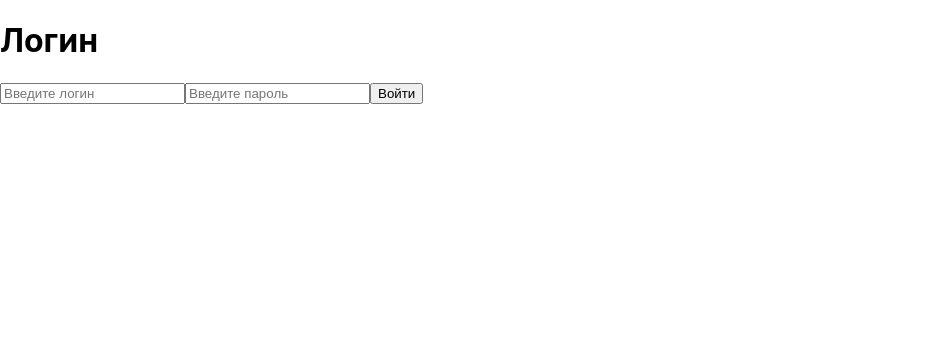
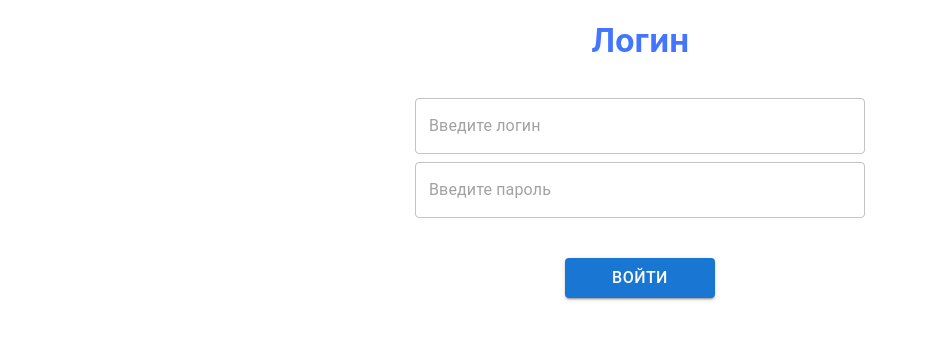
Before and after one commit to DesneD-nerte/FirstMern, a React (Create React App) app in the folder client/: page /myProfile in a window 1280 px wide. Shown: the top 340 px of the page, without its empty margins (0-928 px from the left). Built offline with nearby package versions, Linux system fonts and the light colour scheme.

Commit message:
redesign Login and MyProfile

```diff
--- a/client/src/pages/Login.jsx
+++ b/client/src/pages/Login.jsx
@@ -3,6 +3,8 @@ import { useNavigate } from 'react-router-dom'
 import axios from 'axios';
 import AuthService from '../services/AuthService';
 import { TokenContext } from "../context/tokenContext";
+import { Button, TextField } from "@mui/material";
+import '../styles/Login.css';
 
 const Login = () => {
 
@@ -36,23 +38,32 @@ const Login = () => {
     }
 
     return(
-        <div>
+        <div className="loginDiv">
             <h1>Логин</h1>
 
-            <form onSubmit={loginEnter}>
-                <input
+            <form className="formDiv" onSubmit={loginEnter}>
+                <TextField
                     value={username}
                     onChange={handleUsernameInput}
                     type="text"
-                    placeholder="Введите логин">
-                </input>
-                <input
+                    placeholder="Введите логин"
+                    sx={{width: 450, marginTop: 2}}>
+                </TextField>
+                <TextField
                     value={password}
                     onChange={handlePasswordInput}
                     type="password"
-                    placeholder="Введите пароль">
-                </input>
-                <button>Войти</button>
+                    placeholder="Введите пароль"
+                    sx={{width: 450, marginTop: 1}}>
+                </TextField>
+
+                <Button
+                    variant='contained'
+                    sx={{width: 150, marginTop: 5, fontSize: 16}}
+                    onClick={loginEnter}
+                >
+                    Войти
+                </Button>
             </form>
 
         </div>
--- a/client/src/pages/MyProfile.jsx
+++ b/client/src/pages/MyProfile.jsx
@@ -1,7 +1,9 @@
-import { Avatar, CircularProgress } from '@mui/material';
+import { Avatar, Button, CircularProgress, MenuItem } from '@mui/material';
 import React, { useState, useEffect } from 'react';
 import MenuComponent from '../components/MenuComponent';
+import Menu from '@mui/material/Menu';
 import $api from '../http';
+import "../styles/MyProfile.css";
 
 //#region Разный цвет на основе букв
 function stringToColor(string) {
@@ -27,6 +29,9 @@ function stringAvatar(nameAndSurname) {
     return {
         sx: {
             bgcolor: stringToColor(name),
+            width: 100,
+            height: 100,
+            fontSize: 40
         },
         children: `${name.split(' ')[0][0]}${name.split(' ')[1][0]}`,
     };
@@ -39,6 +44,14 @@ export default function MyProfile() { //{nameAndSurname, role}//string: Alex Ers
     const [nameAndSurname, setNameAndSurname] = useState('');
     const [roles, setRoles] = useState([]);
 
+    const [anchorEl, setAnchorEl] = useState(null);
+    const open = Boolean(anchorEl);
+    const handleClick = (event) => {
+        setAnchorEl(event.currentTarget);
+    };
+    const handleClose = () => {
+        setAnchorEl(null);
+    };
 
     useEffect(() => {
         $api.get(`http://localhost:5000/myprofile`)
@@ -56,15 +69,41 @@ export default function MyProfile() { //{nameAndSurname, role}//string: Alex Ers
 
             {isLoading
                 ?
+                    <div className='loading'>
                         <CircularProgress></CircularProgress>
+                    </div>
                 :
                     <div className='mainBoard'>
+                        <div className='info'>
                             <div className='avatar'>
                                 <Avatar alt="user" {...stringAvatar({nameAndSurname})}></Avatar>
                             </div>
                             <div className='myData'>
-                        <a>Пользователь: {nameAndSurname}</a>
-                        <a>Статус: {roles}</a>
+                                <div>Пользователь: {nameAndSurname}</div>
+                                <div>Статус: {roles}</div>
+                            </div>
+                        </div>
+                        <div>
+                            <Button
+                                id='options-Button'
+                                aria-controls='demo-customized-menu'
+                                variant='contained'
+                                onClick={handleClick}
+                            >
+                                Настройки
+                            </Button>
+                            <Menu
+                                id='options-Menu'
+                                anchorEl={anchorEl}
+                                open={open}
+                                onClose={handleClose}
+                                MenuListProps={{
+                                    "aria-labelledby": "options-Button"
+                                }}
+                            >
+                                <MenuItem onClick={handleClose}>Edit</MenuItem>
+                                <MenuItem onClick={handleClose}>More</MenuItem>
+                            </Menu>
                         </div>
                     </div>
             }
--- /dev/null
+++ b/client/src/styles/Login.css
@@ -0,0 +1,15 @@
+.loginDiv{
+    display: flex;
+    flex-direction: column;
+    align-items: center;
+}
+
+h1{
+    color:rgb(67, 117, 255);
+}
+
+.formDiv {
+    display: flex;
+    flex-direction: column;
+    align-items: center;
+}
--- /dev/null
+++ b/client/src/styles/MyProfile.css
@@ -0,0 +1,21 @@
+.mainBoard {
+    margin: 15px 15px 15px 15px;
+}
+
+.info {
+    display: flex;
+}
+
+.myData {
+    display: block;
+    margin-left: 30px;
+    font-size: 18px;
+}
+
+.myData :nth-child(n) {
+    margin-top: 15px;
+}
+
+#options-Button {
+    margin: 15px 0px 0px 130px;
+}
```
Lines whose indentation alone changed are shown as unchanged.
